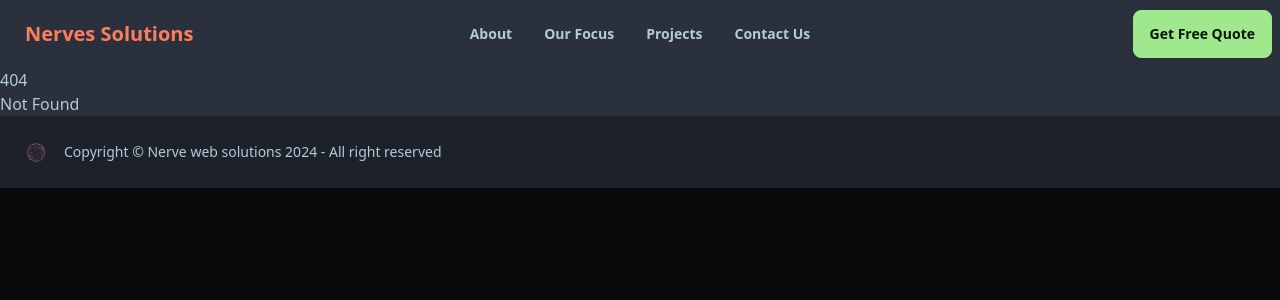
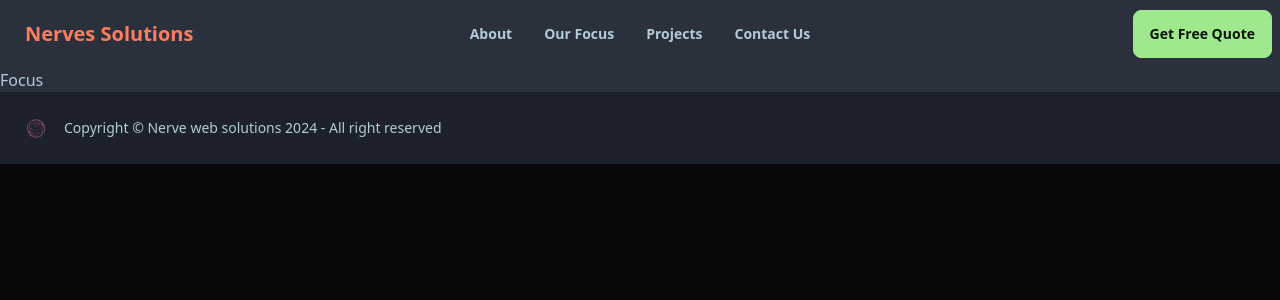
Before and after one commit to gachagajnr/sensitive_webdesigners, a SvelteKit app: page /focus in a window 1280 px wide. Before the commit this address had no page. Shown: the top 300 px of the page. Built offline with nearby package versions, Linux system fonts and the light colour scheme.

Commit message:
add focus page

```diff
--- a/src/routes/about/+page.svelte
+++ /dev/null
@@ -1 +0,0 @@
-<h1>About</h1>
--- /dev/null
+++ b/src/routes/focus/+page.svelte
@@ -0,0 +1,4 @@
+<div class="container mx-auto">
+    <h1>Focus</h1>
+
+</div>
```
